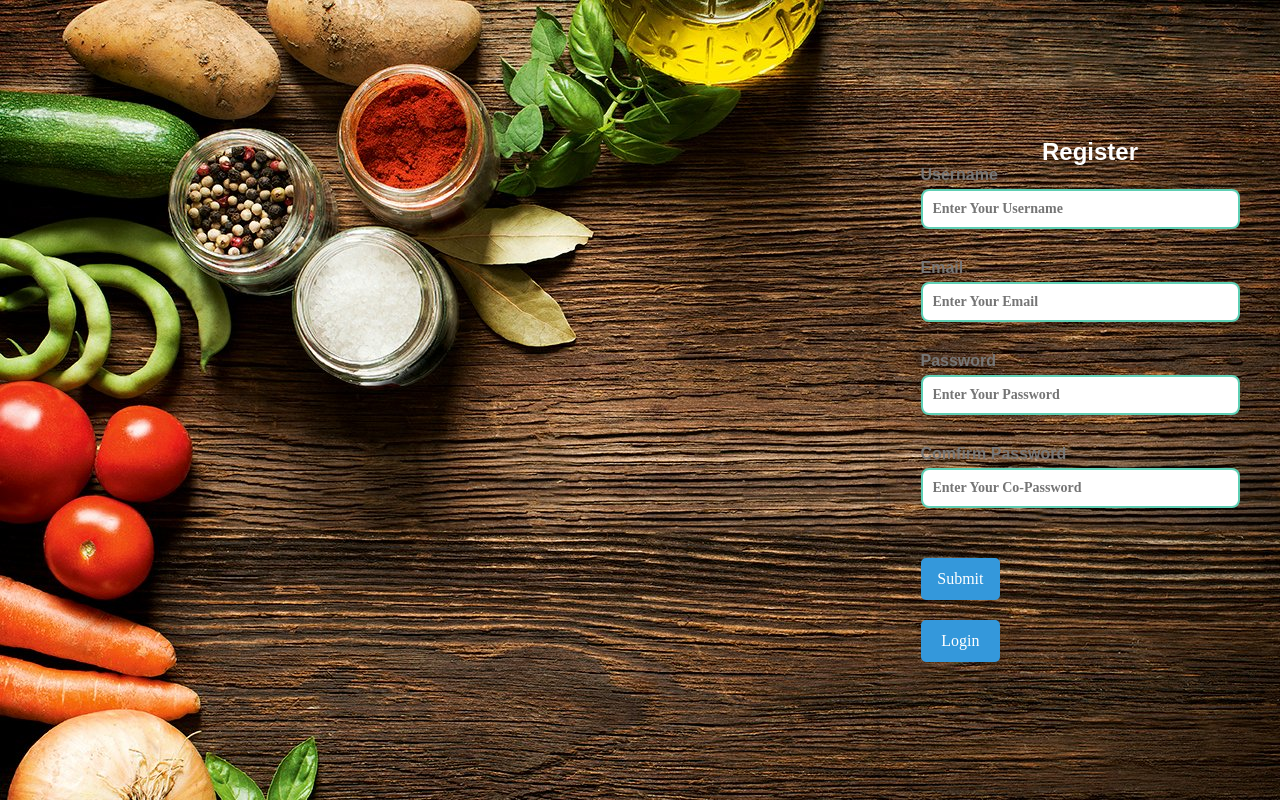
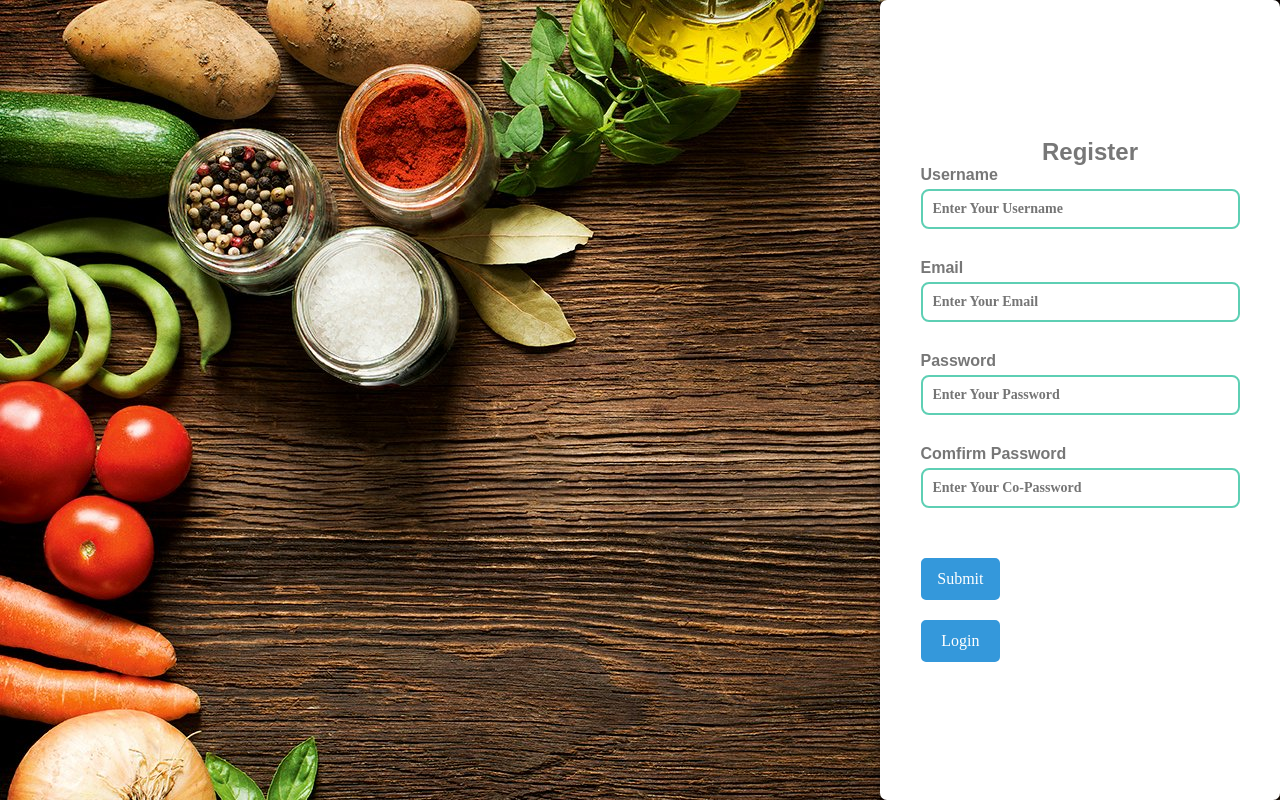
Before and after one commit to mon2384/ZesCamp14G12, a plain HTML site: page registerPage/Register.html in a window 1280 px wide. Drawn offline with Linux system fonts and the light colour scheme; some packages are replaced by stand-ins of ours; a script that the page names is missing.

Commit message:
fixed
register

```diff
--- a/registerPage/Register.html
+++ b/registerPage/Register.html
@@ -11,7 +11,7 @@
     <script src=""></script>
 </head>
 <body>
-    <div class="container">
+    <div class="container cbgc">
         <form id="form" class="form">
             <h2>Register</h2>
             <div class="form-control">
--- a/registerPage/styleRegister.css
+++ b/registerPage/styleRegister.css
@@ -15,6 +15,10 @@ body{
     border-radius: 7px;
     box-shadow: 0 2px 10px rgba(0, 0, 0, 0.3);
     width: 400px;
+}
+.cbgc{
+  background-color: beige;
+
 }
 .form{
     padding: 30px 40px;
@@ -88,9 +92,9 @@ h2{
     height: 100vh;
     justify-content: space-around;
     align-items: center;
-    color: #fff;
+    color: #777;
     animation: expand .8s ease forwards;
-    background-color: var(--secondary-color);
+    background-color: white;
     position: relative;
     transition: all .8s ease;
   }
```
